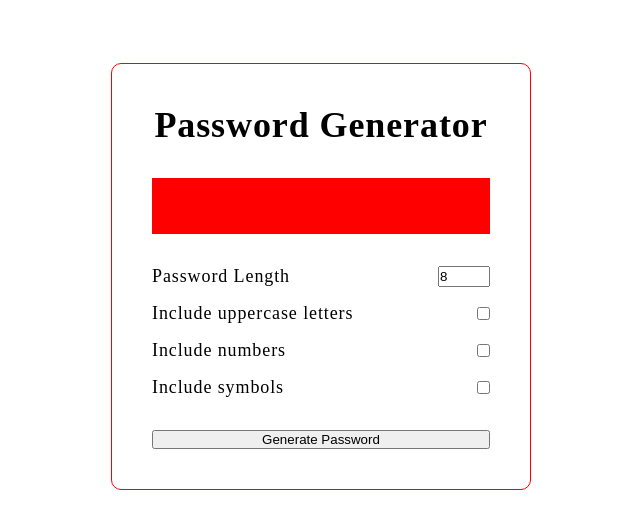
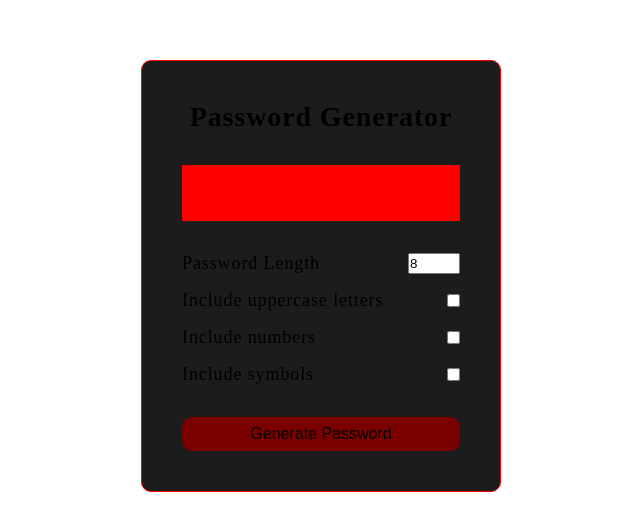
Before and after one commit to RPangil/password-generator, a Next.js app: page / in a window 1280 px wide. Shown: the part 124-654 px from the top of the page, without its empty margins (319-959 px from the left). Built offline with nearby package versions, Linux system fonts and the light colour scheme.

Commit message:
Tweaked styling

```diff
--- a/components/password-gen/passwordGen.module.css
+++ b/components/password-gen/passwordGen.module.css
@@ -1,12 +1,13 @@
 .body
 {
-    max-width: 420px;
+    max-width: 360px;
     width: 90%;
     padding: 2.5rem;
     display: flex;
     flex-direction: column;
     align-items: center;
     justify-content: center;
+    background-color: #1c1c1c;
     border: solid 1px red;
     border-radius: 10px;
 }
@@ -43,6 +44,11 @@
     margin-bottom: 0;
 }
 
+.body label
+{
+    margin-right: 1rem;
+}
+
 .body label:hover, .body input:hover, .body button
 {
     cursor: pointer;
@@ -53,6 +59,17 @@
     width: 100%;
     display: block;
     margin-top: 2rem;
+    padding: 0.5rem;
+    background-color: #7a0000;
+    border: none;
+    border-radius: 10px;
+    font-size: 1rem;
+    transition: background-color 0.3s ease;
+}
+
+.body form button:hover
+{
+    background-color: #ca0000;
 }
 
 .flex {display: flex;}
--- a/styles/globals.css
+++ b/styles/globals.css
@@ -25,6 +25,11 @@ a
     text-decoration: none;
 }
 
+h1
+{
+    font-size: 1.75rem;
+}
+
 @media (prefers-color-scheme: dark)
 {
     html {
```
